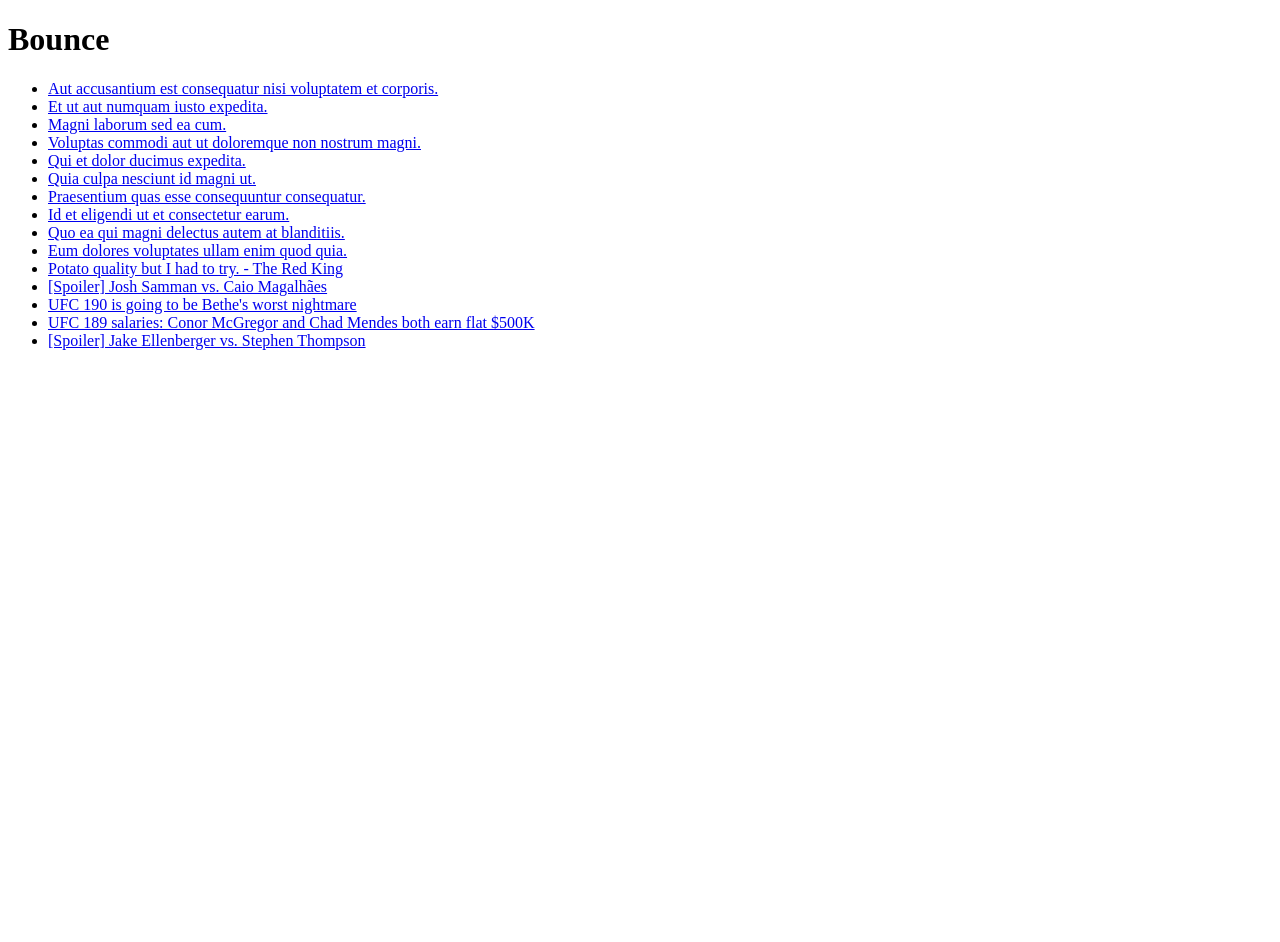
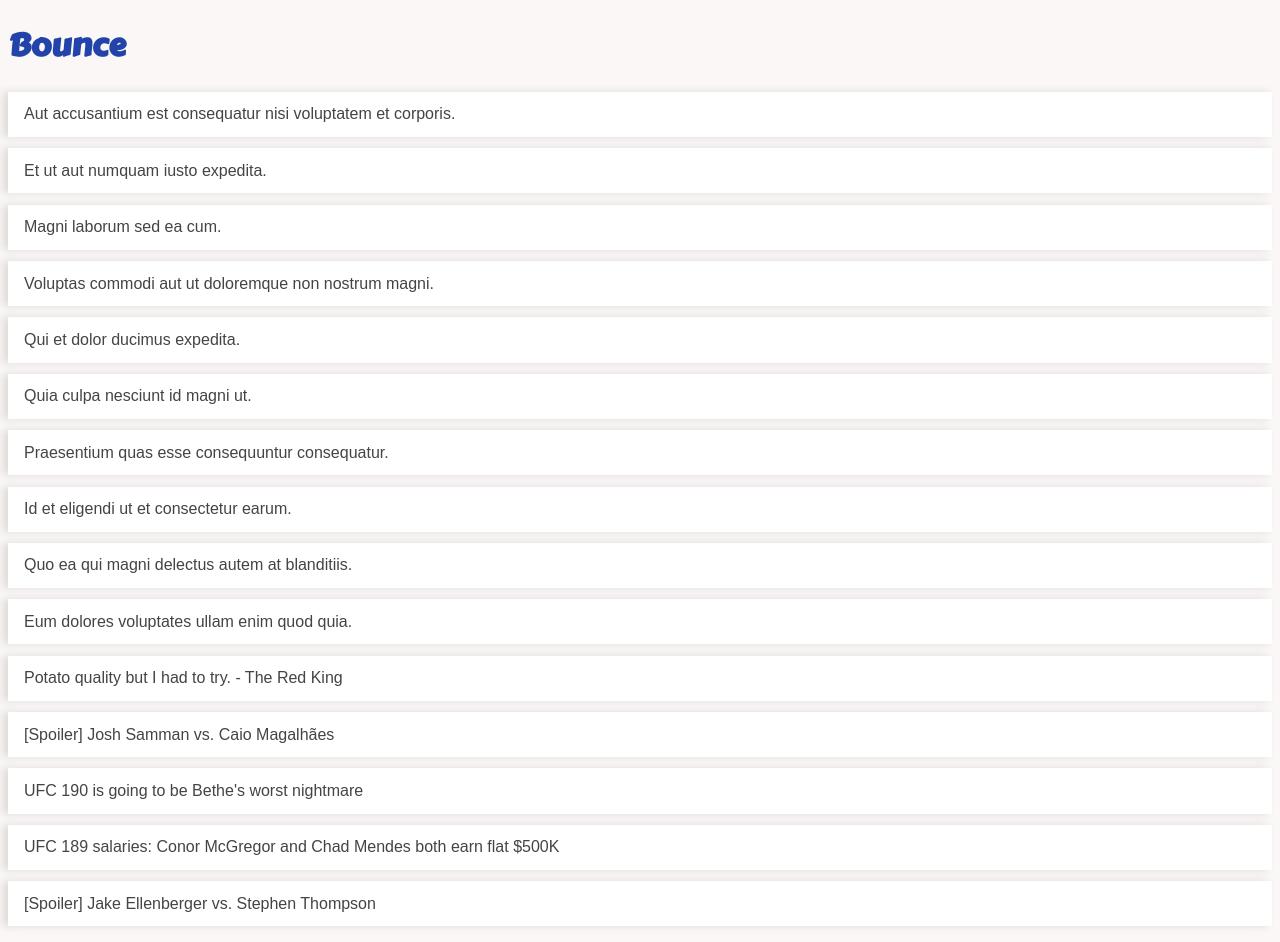
Before and after one commit to FadiAlnabolsi/Django-Bounce-Application, a Django app: page / in a window 1280 px wide. Before the commit the page ends 350 px from the top, so only its background shows below. Run offline with Django 3.2, Linux system fonts and the light colour scheme; data comes from the database, SQL or seed files in the repository.

Commit message:
102.06 Commit End, Styled the homepage

```diff
--- /dev/null
+++ b/links/static/css/main.css
@@ -0,0 +1,37 @@
+@import url(http://fonts.googleapis.com/css?family=Carter+One);
+
+body{
+	font-family: Arial, sans-serif;
+	background: #FAF7F6;
+	color: #111;
+}
+
+a{
+	text-decoration: none;
+	color: #444;
+}
+
+a:hover{
+	color:#181818;
+}
+
+ul#links{
+	padding:0;
+	list-style: none;
+}
+
+li.link{
+	padding: .85em 1em;
+	background: #FFF;
+	margin: .7em 0;
+	box-shadow: -5px 0 8px #DDDAD9;
+}
+
+header h1{
+	font-family: 'Carter One';
+	color: #24A;
+}
+
+li.link:hover{
+	box-shadow: -5px 0 7px #D6D5D4;
+}
--- a/links/templates/home.html
+++ b/links/templates/home.html
@@ -3,6 +3,7 @@
 	<head>
 		<meta charset="UTF-8">
 		<title>Bounce</title>
+		<link rel="stylesheet" href="/static/css/main.css">
 	</head>
 
 <body>
```
Also changed, not shown: links/tests/functional/test_homepage.py (+4 -0 lines).
